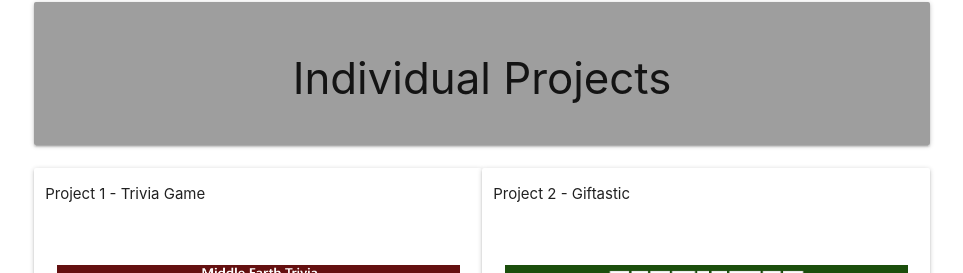
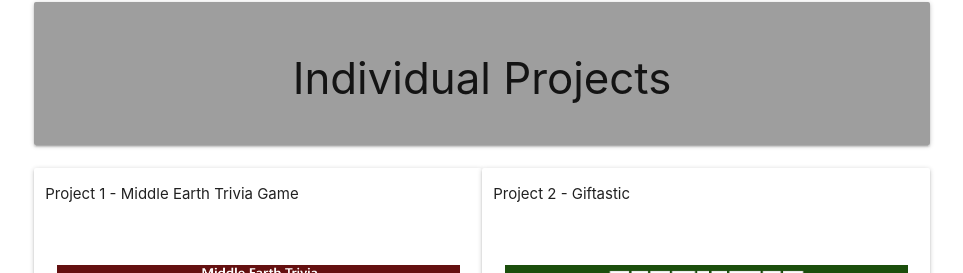
Before and after one commit to Munchinator6354/Portfolio, a plain HTML site: page index.html in a window 1280 px wide. Shown: the part 1466-1739 px from the top of the page, without its empty margins (158-1121 px from the left). Drawn offline with nearby package versions, Linux system fonts and the light colour scheme.

Commit message:
changed wording for Middle Earth Trivia Game

```diff
--- a/index.html
+++ b/index.html
@@ -93,7 +93,7 @@
 
         <div class="row">
             <div class="card-panel col s6">
-                <p>Project 1 - Trivia Game</p>
+                <p>Project 1 - Middle Earth Trivia Game</p>
                 <br><br/>
                 <a href="https://munchinator6354.github.io/middleEarthTriviaGame/">
                     <img class="col s12" src="images/middleEarthTriviaGameImage.png" height="225px">
```
